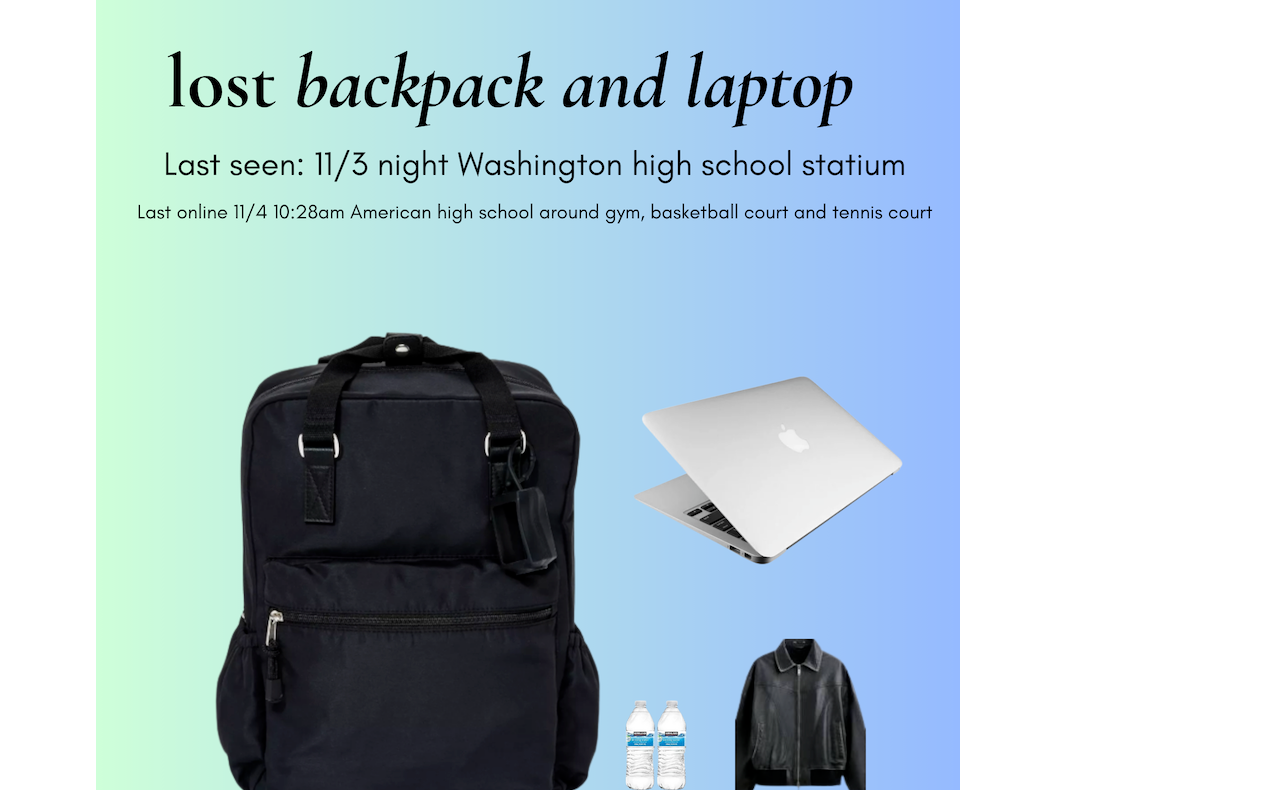
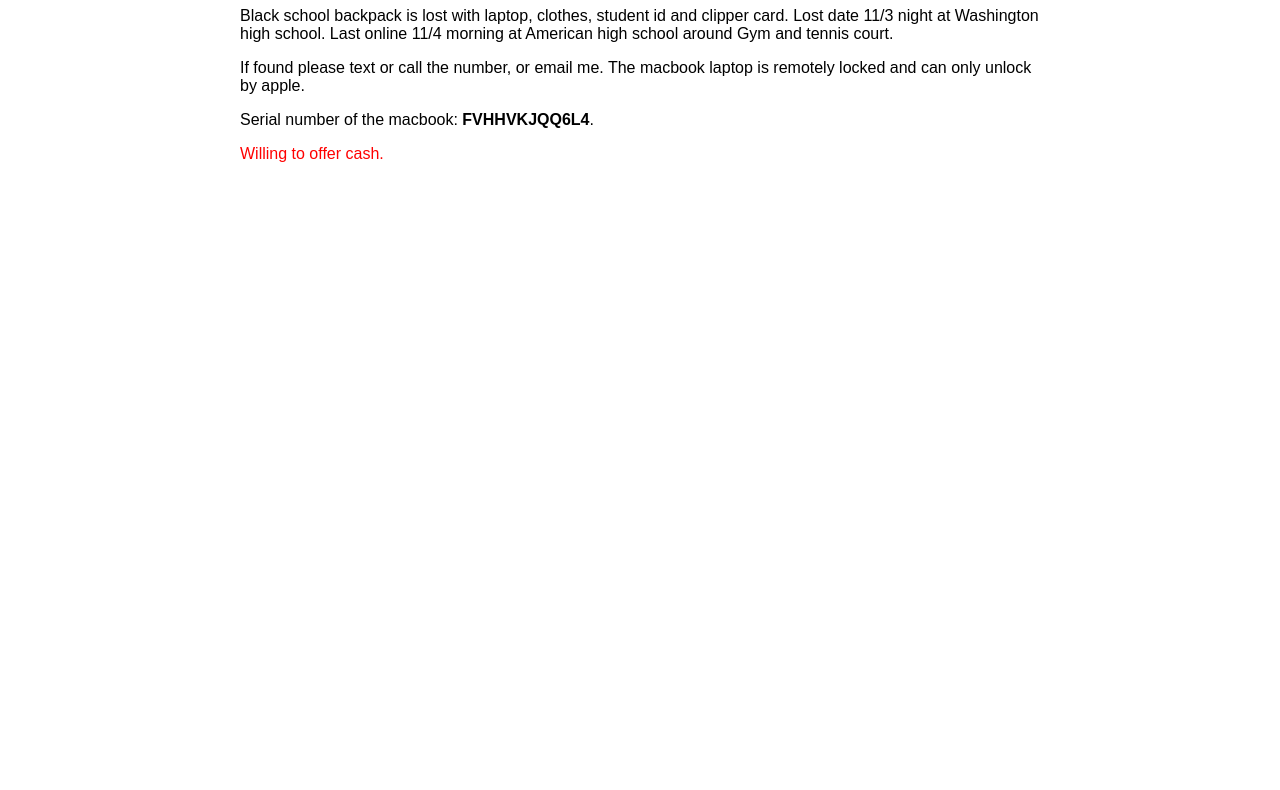
Before and after one commit to radiomusicians/radiomusicians.github.io, a plain HTML site: page index.html in a window 1280 px wide. Shown: the part 73-863 px from the top of the page. After the commit the page ends 800 px from the top, so only its background shows below. Drawn offline with Linux system fonts and the light colour scheme.

Commit message:
Update index.html

```diff
--- a/index.html
+++ b/index.html
@@ -1,22 +1,40 @@
-<!doctype html>
-<html>
+<!DOCTYPE html>
+<html lang="en">
 <head>
-    <title>Lost backpack and laptop</title>
+  <title>Lost Backpack and Macbook Laptop</title>
+  <meta charset="utf-8">
+  <meta name="viewport" content="width=device-width, initial-scale=1">
+  <meta name="description" content="Lost black school backpack with laptop">
+  <style>
+    body {
+      font-family: Arial, sans-serif;
+    }
+    .container {
+      max-width: 800px;
+      margin: 0 auto;
+    }
+    .highlight {
+      color: red;
+    }
+  </style>
 </head>
 <body>
+  <div class="container">
+    <h1 class="highlight">Lost Black School Backpack and Laptop</h1>
     <p>
       Black school backpack is lost with laptop, clothes, student id and clipper card.
       Lost date 11/3 night at Washington high school.
       Last online 11/4 morning at American high school around Gym and tennis court.
-
+    </p>
+    <p>
       If found please text or call the number, or email me. The macbook laptop is remotely locked and can only unlock by apple.
-
-
-Serial number of the macbook: FVHHVKJQQ6L4.
-
+    </p>
+    <p>
+      Serial number of the macbook: <strong>FVHHVKJQQ6L4</strong>.
+    </p>
+    <p class="highlight">
       Willing to offer cash.
-
-    <img src="poster.png" />
     </p>
+  </div>
 </body>
 </html>
```
Lines whose indentation alone changed are shown as unchanged.
